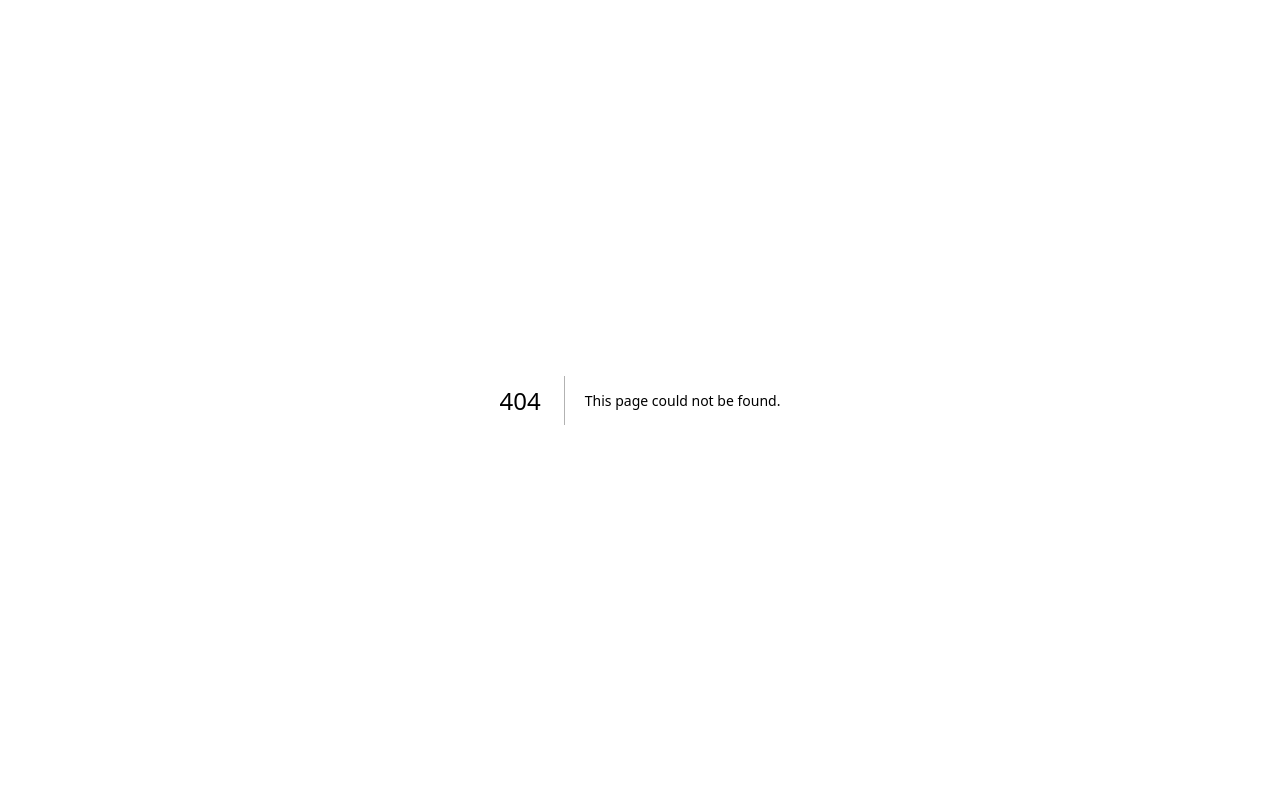
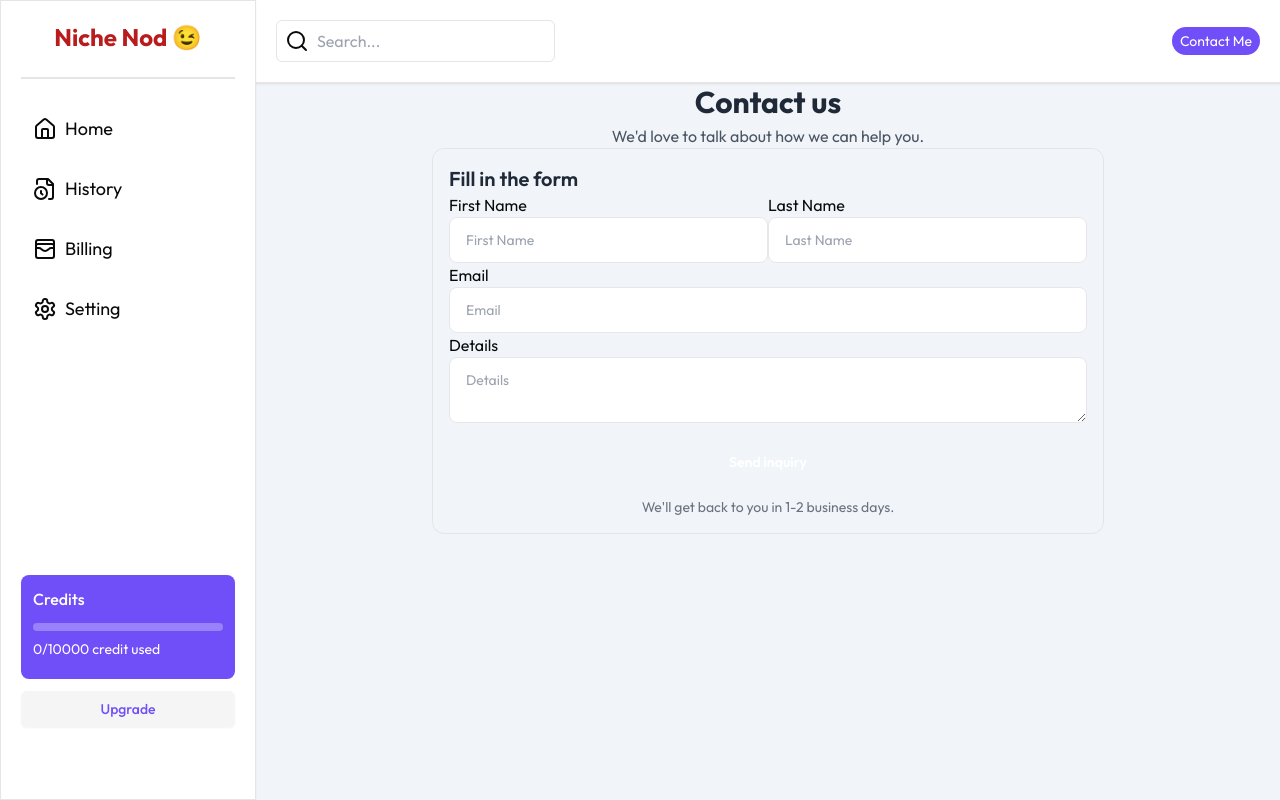
Before and after one commit to cjephuneh/aiContentGenerator, a Next.js app: page /dashboard/contact in a window 1280 px wide. Before the commit this address had no page. Built offline with nearby package versions, Linux system fonts and the light colour scheme; no server answers.

Commit message:
chore: Add nodemailer dependency and create email sending API endpoint

```diff
--- a/app/dashboard/_components/Header.tsx
+++ b/app/dashboard/_components/Header.tsx
@@ -15,7 +15,7 @@ function Header() {
         />
       </div>
       <div className='flex gap-5 items-center'>
-        <Link href="/contact"
+        <Link href="/dashboard/contact"
             className='bg-primary p-1 rounded-full text-sm text-white px-2'>
             Contact Me
 
--- /dev/null
+++ b/app/dashboard/contact/page.js
@@ -0,0 +1,148 @@
+"use client";
+import { useState } from "react";
+import { useForm } from "react-hook-form";
+
+export default function Contact() {
+  const [isLoading, setIsLoading] = useState(false);
+  const [submitStatus, setSubmitStatus] = useState(null);
+  const { register, handleSubmit, formState: { errors }, reset } = useForm();
+
+  const onSubmit = async (data) => {
+    setIsLoading(true);
+    try {
+      const response = await fetch('/api/send-email', {
+        method: 'POST',
+        headers: { 'Content-Type': 'application/json' },
+        body: JSON.stringify(data)
+      });
+      if (response.ok) {
+        setSubmitStatus('success');
+        reset();
+      } else {
+        setSubmitStatus('error');
+      }
+    } catch (error) {
+      console.error('Error:', error);
+      setSubmitStatus('error');
+    } finally {
+      setIsLoading(false);
+    }
+  };
+
+  return (
+    <div className="max-w-2xl lg:max-w-5xl mx-auto py-8">
+      <div className="text-center">
+        <h1 className="text-3xl font-bold text-gray-800 dark:text-neutral-50 sm:text-4xl">
+          Contact us
+        </h1>
+        <p className="mt-1 text-gray-600">
+          We&apos;d love to talk about how we can help you.
+        </p>
+      </div>
+
+      <div className="mt-12 grid items-center lg:grid-cols-2 gap-6 lg:gap-16">
+        <div className="flex flex-col border rounded-xl p-4 sm:p-6 lg:p-8">
+          <h2 className="mb-8 text-xl font-semibold text-gray-800 dark:text-neutral-50">
+            Fill in the form
+          </h2>
+
+          <form onSubmit={handleSubmit(onSubmit)}>
+            <div className="grid gap-4">
+              <div className="grid grid-cols-1 sm:grid-cols-2 gap-4">
+                <div>
+                  <label className="sr-only">First Name</label>
+                  <input
+                    type="text"
+                    className="py-3 px-4 block w-full border-gray-200 rounded-lg text-sm disabled:opacity-50 disabled:pointer-events-none border"
+                    placeholder="First Name"
+                    {...register("firstName", { required: true })}
+                  />
+                  {errors.firstName && <span className="text-red-500 text-xs">This field is required</span>}
+                </div>
+
+                <div>
+                  <label className="sr-only">Last Name</label>
+                  <input
+                    type="text"
+                    className="py-3 px-4 block w-full border-gray-200 rounded-lg text-sm disabled:opacity-50 disabled:pointer-events-none border"
+                    placeholder="Last Name"
+                    {...register("lastName", { required: true })}
+                  />
+                  {errors.lastName && <span className="text-red-500 text-xs">This field is required</span>}
+                </div>
+              </div>
+
+              <div>
+                <label className="sr-only">Email</label>
+                <input
+                  type="email"
+                  className="py-3 px-4 block w-full border-gray-200 rounded-lg text-sm disabled:opacity-50 disabled:pointer-events-none border"
+                  placeholder="Email"
+                  {...register("email", { required: true, pattern: /^\S+@\S+$/i })}
+                />
+                {errors.email && <span className="text-red-500 text-xs">Please enter a valid email</span>}
+              </div>
+
+              <div>
+                <label className="sr-only">Details</label>
+                <textarea
+                  className="py-3 px-4 block w-full min-h-32 border-gray-200 rounded-lg text-sm disabled:opacity-50 disabled:pointer-events-none border"
+                  placeholder="Details"
+                  {...register("message", { required: true })}
+                ></textarea>
+                {errors.message && <span className="text-red-500 text-xs">This field is required</span>}
+              </div>
+            </div>
+
+            <div className="mt-4 grid">
+              <button
+                type="submit"
+                className="w-full py-3 px-4 inline-flex justify-center hover:bg-primary-darker items-center gap-x-2 text-sm font-semibold rounded-lg border border-transparent bg-primary-dark text-white disabled:opacity-50 disabled:pointer-events-none"
+                disabled={isLoading}
+              >
+                {isLoading ? (
+                  <div role="status" className="bg-purple-800">
+                    <svg
+                      aria-hidden="true"
+                      className="w-5 h-5 text-gray-200 animate-spin dark:text-gray-600 fill-blue-600"
+                      viewBox="0 0 100 101"
+                      fill="none"
+                      xmlns="http://www.w3.org/2000/svg"
+                    >
+                      <path
+                        d="M100 50.5908C100 78.2051 77.6142 100.591 50 100.591C22.3858 100.591 0 78.2051 0 50.5908C0 22.9766 22.3858 0.59082 50 0.59082C77.6142 0.59082 100 22.9766 100 50.5908ZM9.08144 50.5908C9.08144 73.1895 27.4013 91.5094 50 91.5094C72.5987 91.5094 90.9186 73.1895 90.9186 50.5908C90.9186 27.9921 72.5987 9.67226 50 9.67226C27.4013 9.67226 9.08144 27.9921 9.08144 50.5908Z"
+                        fill="currentColor"
+                      />
+                      <path
+                        d="M93.9676 39.0409C96.393 38.4038 97.8624 35.9116 97.0079 33.5539C95.2932 28.8227 92.871 24.3692 89.8167 20.348C85.8452 15.1192 80.8826 10.7238 75.2124 7.41289C69.5422 4.10194 63.2754 1.94025 56.7698 1.05124C51.7666 0.367541 46.6976 0.446843 41.7345 1.27873C39.2613 1.69328 37.813 4.19778 38.4501 6.62326C39.0873 9.04874 41.5694 10.4717 44.0505 10.1071C47.8511 9.54855 51.7191 9.52689 55.5402 10.0491C60.8642 10.7766 65.9928 12.5457 70.6331 15.2552C75.2735 17.9648 79.3347 21.5619 82.5849 25.841C84.9175 28.9121 86.7997 32.2913 88.1811 35.8758C89.083 38.2158 91.5421 39.6781 93.9676 39.0409Z"
+                        fill="currentFill"
+                      />
+                    </svg>
+                    <span className="sr-only">Loading...</span>
+                  </div>
+                ) : (
+                  <>Send inquiry</>
+                )}
+              </button>
+            </div>
+
+            {submitStatus === 'success' && (
+              <p className="mt-3 text-green-600 text-center">Your message has been sent successfully!</p>
+            )}
+            {submitStatus === 'error' && (
+              <p className="mt-3 text-red-600 text-center">There was an error sending your message. Please try again.</p>
+            )}
+
+            <div className="mt-3 text-center">
+              <p className="text-sm text-gray-500">
+                We&apos;ll get back to you in 1-2 business days.
+              </p>
+            </div>
+          </form>
+        </div>
+
+        {/* The rest of your component remains unchanged */}
+      </div>
+    </div>
+  );
+}
--- a/package.json
+++ b/package.json
@@ -35,6 +35,7 @@
   },
   "devDependencies": {
     "@types/node": "^20",
+    "@types/nodemailer": "^6.4.15",
     "@types/react": "^18",
     "@types/react-dom": "^18",
     "drizzle-kit": "^0.22.7",
```
Also changed, not shown: app/api/send-email.js (added, +24 -0 lines), lib/nodemailer.js (added, +11 -0 lines), 1 other file (tests, documents, lock files or other folders).
